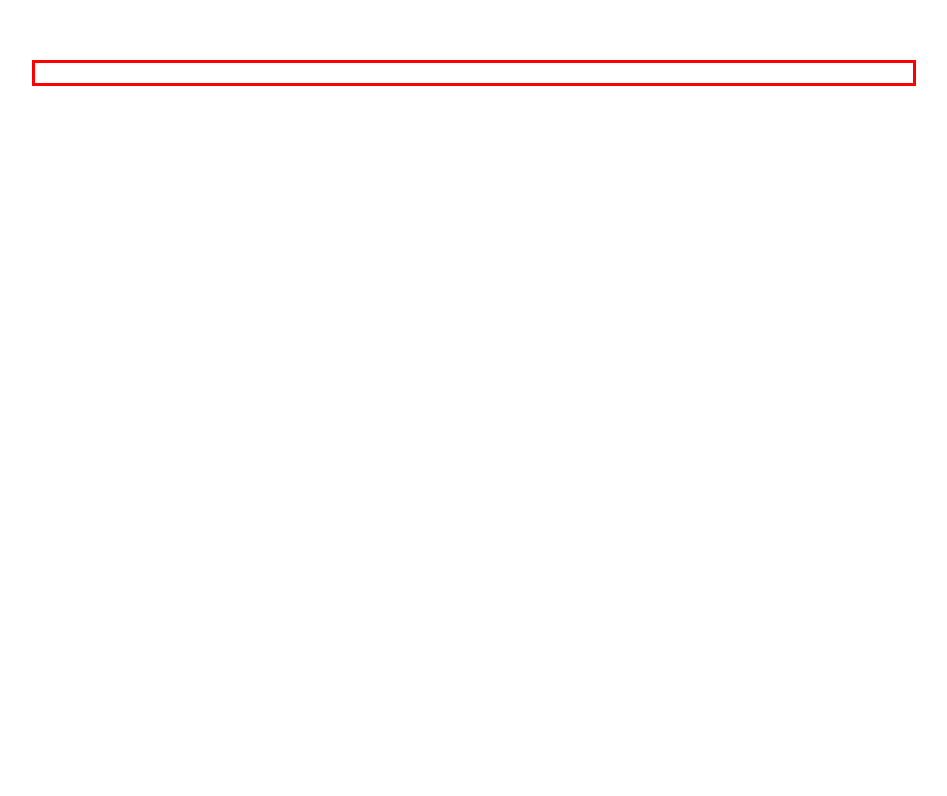
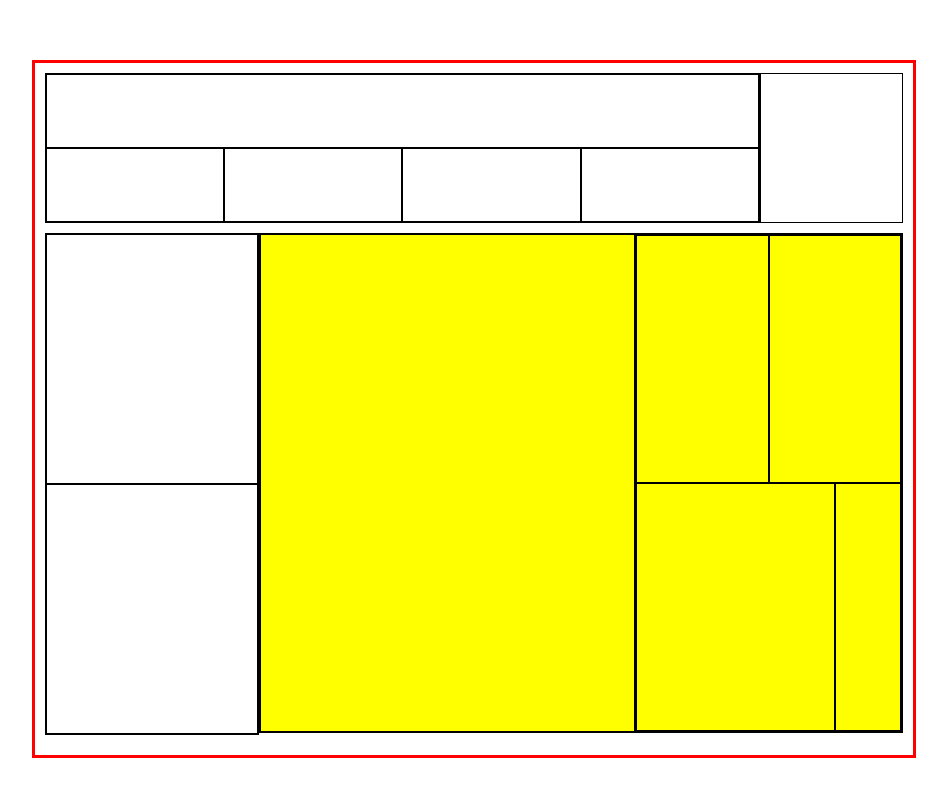
Before and after one commit to Deve0ps/frameworks_librerias_css, a plain HTML site: page ejercicio_2/index.html in a window 1280 px wide. Shown: the whole page, without its empty margins (166-1113 px from the left). Drawn offline with Linux system fonts and the light colour scheme.

Commit message:
Ejercicio 2 Finished

```diff
--- a/ejercicio_2/index.html
+++ b/ejercicio_2/index.html
@@ -9,11 +9,42 @@
     <body>
       <div class="contenedor clearfix">
 
+        <div class="fila clearfix">
+          <div class="col-10 clearfix nopadding navegacion">
+            <div class="fila-media clearfix">
+              <div class="col-12"></div>
+            </div>
+            <div class="fila-media clearfix">
+              <div class="col-3"></div>
+              <div class="col-3"></div>
+              <div class="col-3"></div>
+              <div class="col-3"></div>
+            </div>
+          </div>
+          <div class="col-2 logo"></div>
+        </div>
 
 
+        <div class="fila main clearfix">
+          <div class="col-3 clearfix nopadding">
+            <div class="col-12 menu-izq"></div>
+            <div class="col-12 menu-izq"></div>
+          </div>
 
-
-
+          <div class="col-9 clearfix contenido nopadding">
+            <div class="col-7"></div>
+            <div class="col-5 clearfix nopadding">
+              <div class="fila-media">
+                  <div class="col-6"></div>
+                  <div class="col-6"></div>
+              </div>
+              <div class="fila-media">
+                  <div class="col-9"></div>
+                  <div class="col-3"></div>
+              </div>
+            </div>
+          </div>
+        </div>
 
       </div>
     </body>
```
